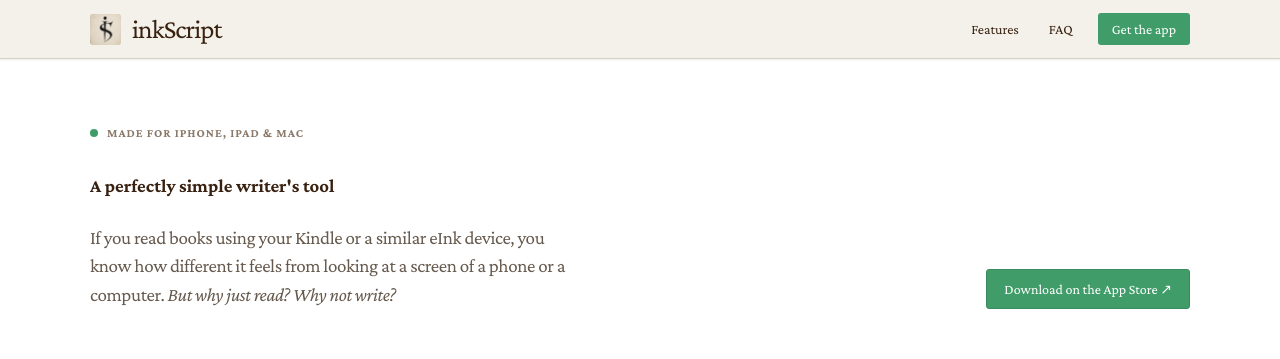
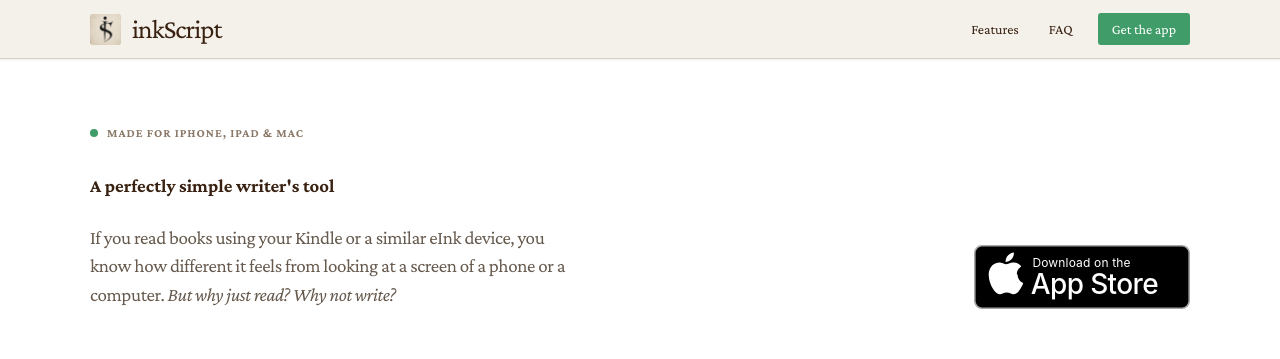
Before and after one commit to nnikif/inkscript.github.io, a plain HTML site: page index.html in a window 1280 px wide. Shown: the top 359 px of the page. Drawn offline with nearby package versions, Linux system fonts and the light colour scheme.

Commit message:
app store icon

```diff
--- a/index.html
+++ b/index.html
@@ -116,6 +116,14 @@
       .button:hover { transform: translateY(-2px); }
       .button.primary { background: var(--ink); color: white; border-color: var(--ink); }
       .button.secondary:hover { background: white; }
+      .app-store-link {
+        display: inline-flex;
+        border-radius: 9px;
+        transition: transform .2s ease, opacity .2s ease;
+      }
+      .app-store-link:hover { transform: translateY(-2px); opacity: .9; }
+      .app-store-link:focus-visible { outline: 3px solid var(--accent); outline-offset: 4px; }
+      .app-store-badge { display: block; width: 216px; height: auto; }
 
       .showcase { padding: 24px 0 120px; }
       .stage {
@@ -339,7 +347,7 @@
 
       @media (prefers-reduced-motion: reduce) {
         html { scroll-behavior: auto; }
-        .button { transition: none; }
+        .button, .app-store-link { transition: none; }
       }
     </style>
     <style>
@@ -449,7 +457,9 @@
           <p class="hero-copy">If you read books using your Kindle or a similar eInk device, you know how different it feels from looking at a screen of a phone or a computer.
 <em>But why just read? Why not write?</em> </p>
           <div class="actions">
-            <a class="button primary" href="https://apps.apple.com/app/inkscript/id6771820349" target="_blank">Download on the App Store ↗</a>
+            <a class="app-store-link" href="https://apps.apple.com/app/inkscript/id6771820349" target="_blank" rel="noopener noreferrer" aria-label="Download inkScript on the App Store">
+              <img class="app-store-badge" src="assets/download-on-app-store.svg" alt="Download on the App Store" width="270" height="80">
+            </a>
           </div>
         </div>
       </header>
```
Also changed, not shown: assets/download-on-app-store.svg (added).
